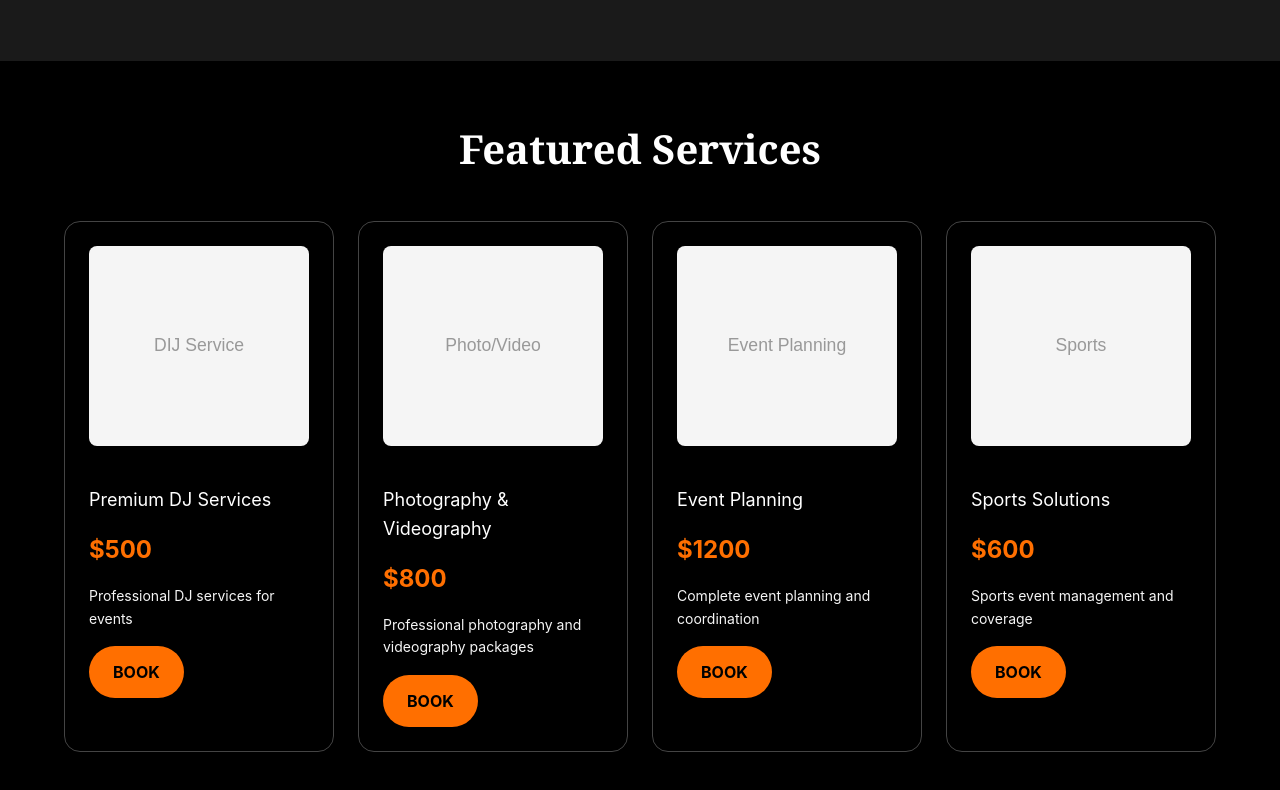
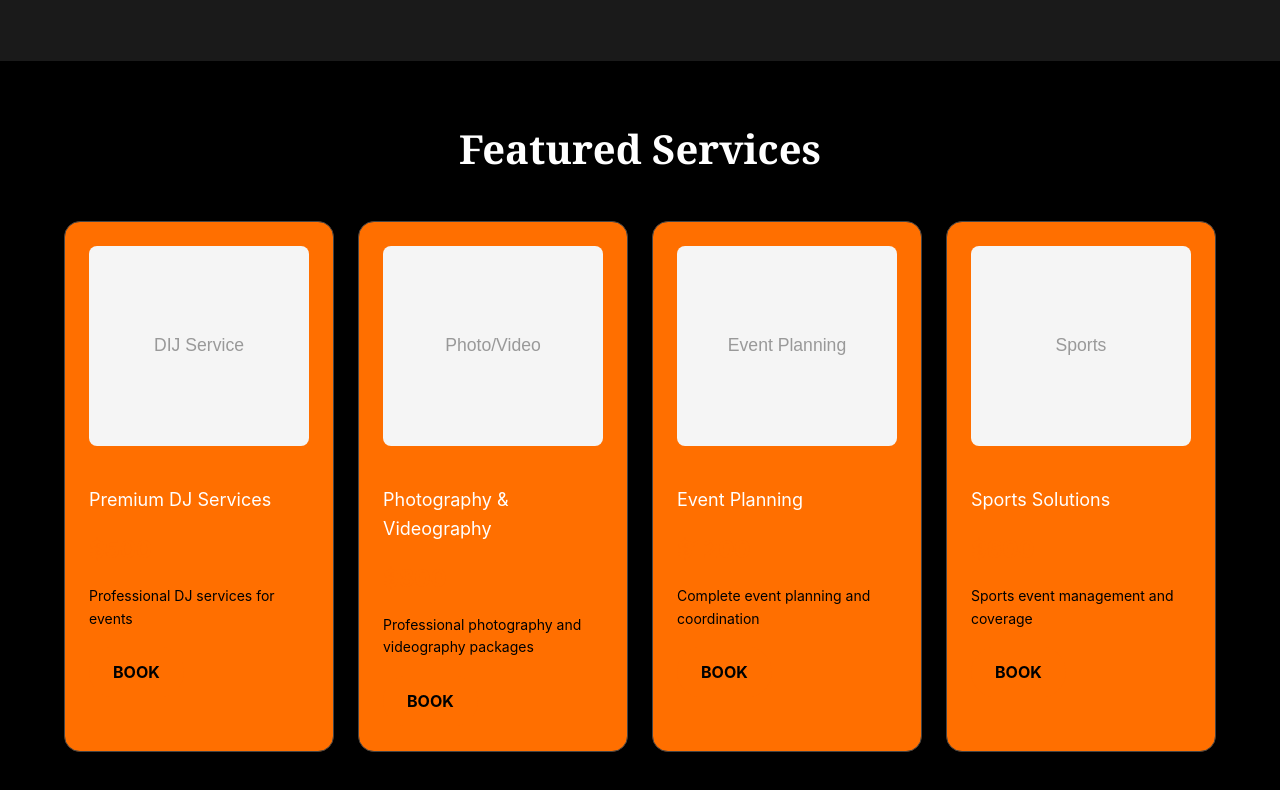
Before and after one commit to godsondavidagoye27-glitch/eau, a website with bundled scripts: page eau-de-play/index.html in a window 1280 px wide. Shown: the part 1634-2424 px from the top of the page. Built offline with nearby package versions, Linux system fonts and the light colour scheme; no server answers; a script that the page names is missing.

Commit message:
Change card background and text color

```diff
--- a/eau-de-play/css/layout.css
+++ b/eau-de-play/css/layout.css
@@ -369,7 +369,7 @@ footer {
 
 /* CARDS */
 .card {
-  background-color: var(--color-background);
+  background-color: rgb(255, 111, 0);
   border: 1px solid var(--color-border);
   border-radius: var(--radius-md);
   padding: var(--spacing-lg);
@@ -404,7 +404,7 @@ footer {
 
 .card-description {
   font-size: var(--font-size-sm);
-  color: var(--color-text-light);
+  color: black;
   margin-bottom: var(--spacing-md);
 }
 
```
